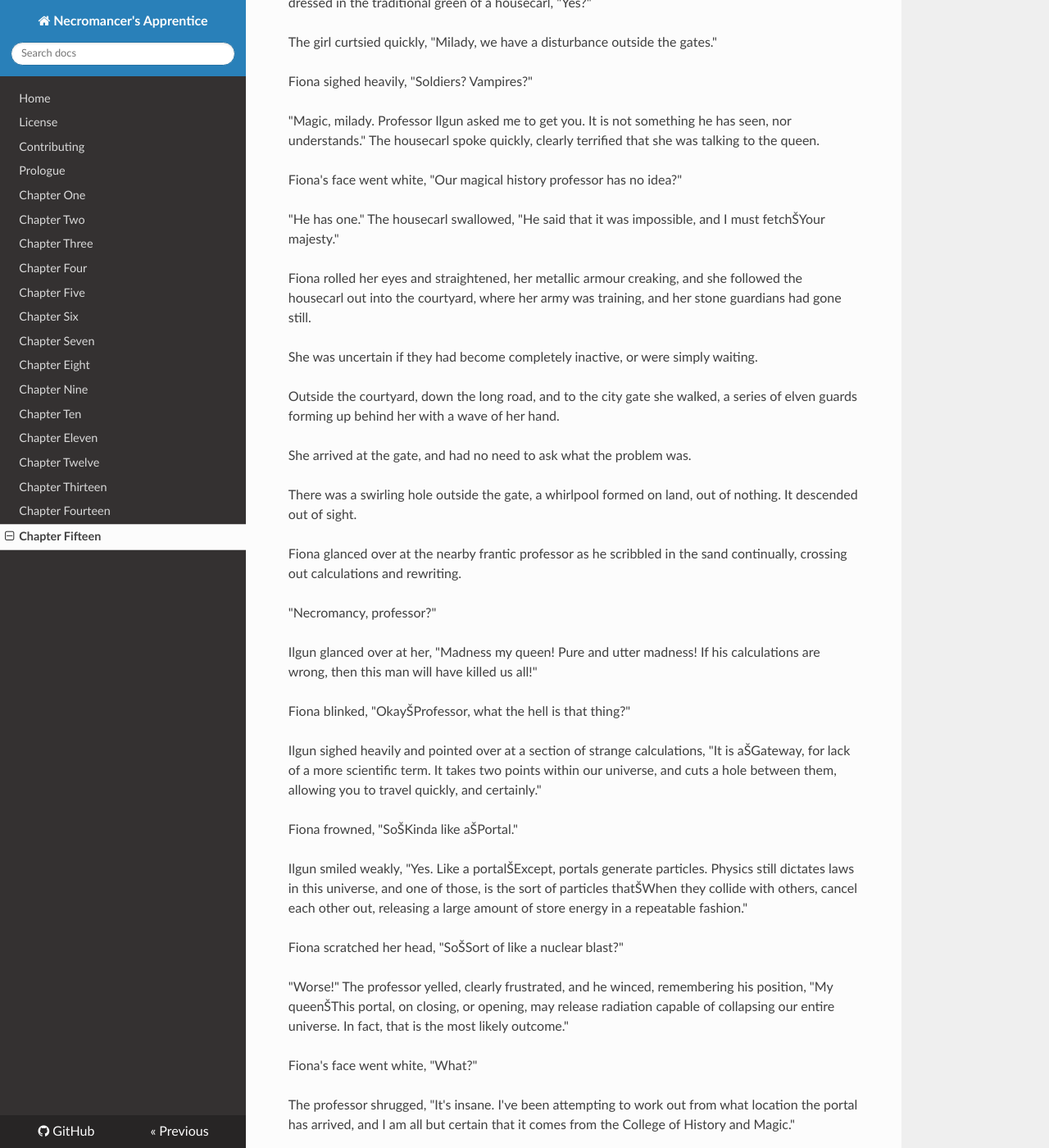
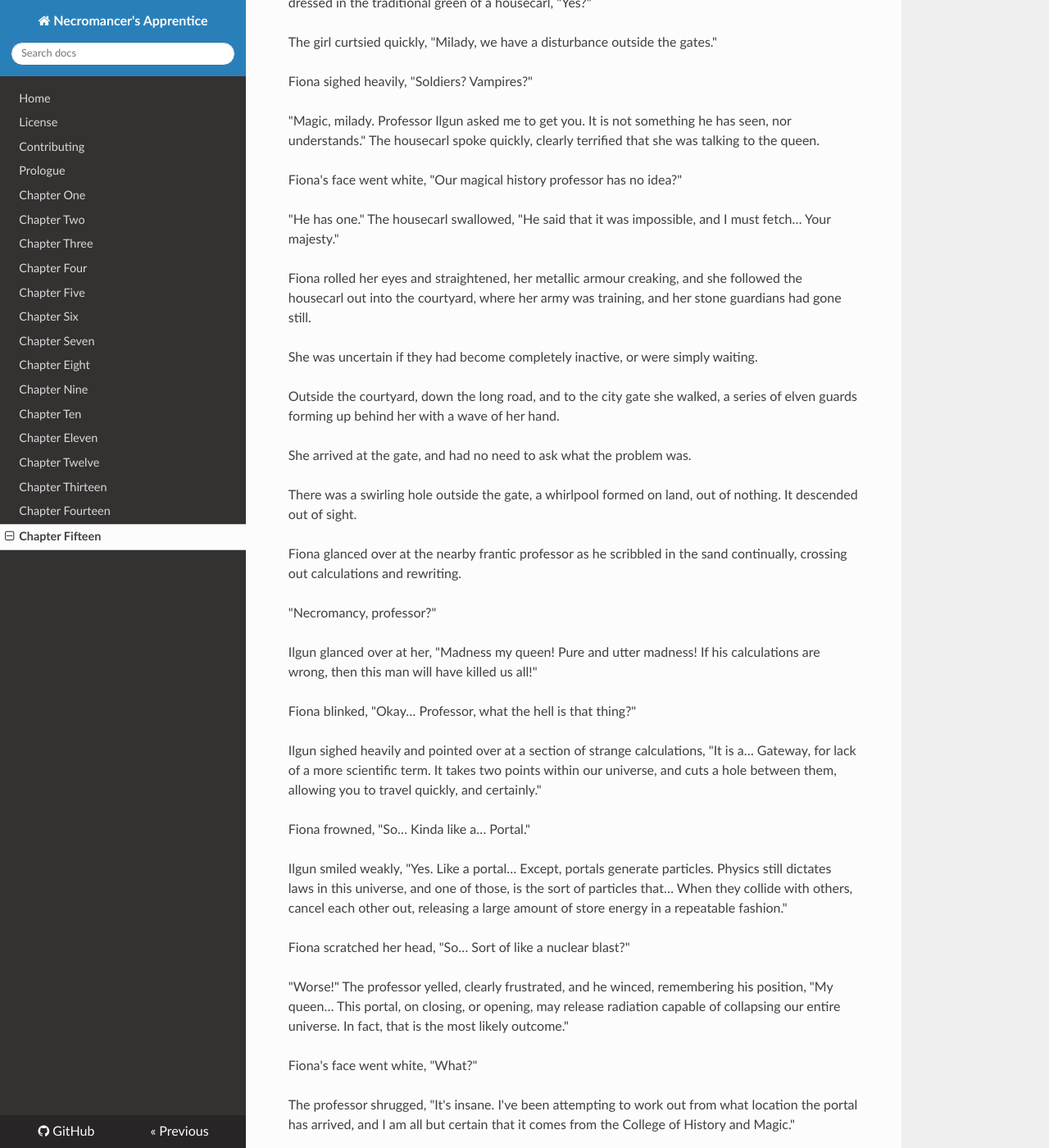
Before and after one commit to shakna-israel/NecromancersApprentice, an MkDocs documentation site: the page built from docs/015-Chapter-Fifteen.md, in a window 1280 px wide and 1400 px high, scrolled down 3173 px. Shown: the whole window at 82% size. Built offline with MkDocs 1.6.1, drawn with Linux system fonts in a browser that asks for light colours; nearby versions of some CDN libraries; old or Windows-style settings are respelled for this version of MkDocs; some of the changed text lies outside the part shown.

```diff
--- a/docs/015-Chapter-Fifteen.md
+++ b/docs/015-Chapter-Fifteen.md
@@ -1,4 +1,4 @@
-# Chapter Fifteen
+#Chapter Fifteen
 
 ![Pyromancy](https://cdn.rawgit.com/shakna-israel/NecromancersApprentice/master/docs/img/Symbol_Pyromancy.svg)
 
@@ -59,7 +59,7 @@ Fiona sighed heavily, "Soldiers? Vampires?"
 
 Fiona's face went white, "Our magical history professor has no idea?"
 
-"He has one." The housecarl swallowed, "He said that it was impossible, and I must fetchŠYour majesty."
+"He has one." The housecarl swallowed, "He said that it was impossible, and I must fetch… Your majesty."
 
 Fiona rolled her eyes and straightened, her metallic armour creaking, and she followed the housecarl out into the courtyard, where her army was training, and her stone guardians had gone still.
 
@@ -77,17 +77,17 @@ Fiona glanced over at the nearby frantic professor as he scribbled in the sand c
 
 Ilgun glanced over at her, "Madness my queen! Pure and utter madness! If his calculations are wrong, then this man will have killed us all!"
 
-Fiona blinked, "OkayŠProfessor, what the hell is that thing?"
+Fiona blinked, "Okay… Professor, what the hell is that thing?"
 
-Ilgun sighed heavily and pointed over at a section of strange calculations, "It is aŠGateway, for lack of a more scientific term. It takes two points within our universe, and cuts a hole between them, allowing you to travel quickly, and certainly."
+Ilgun sighed heavily and pointed over at a section of strange calculations, "It is a… Gateway, for lack of a more scientific term. It takes two points within our universe, and cuts a hole between them, allowing you to travel quickly, and certainly."
 
-Fiona frowned, "SoŠKinda like aŠPortal."
+Fiona frowned, "So… Kinda like a… Portal."
 
-Ilgun smiled weakly, "Yes. Like a portalŠExcept, portals generate particles. Physics still dictates laws in this universe, and one of those, is the sort of particles thatŠWhen they collide with others, cancel each other out, releasing a large amount of store energy in a repeatable fashion."
+Ilgun smiled weakly, "Yes. Like a portal… Except, portals generate particles. Physics still dictates laws in this universe, and one of those, is the sort of particles that… When they collide with others, cancel each other out, releasing a large amount of store energy in a repeatable fashion."
 
-Fiona scratched her head, "SoŠSort of like a nuclear blast?"
+Fiona scratched her head, "So… Sort of like a nuclear blast?"
 
-"Worse!" The professor yelled, clearly frustrated, and he winced, remembering his position, "My queenŠThis portal, on closing, or opening, may release radiation capable of collapsing our entire universe. In fact, that is the most likely outcome."
+"Worse!" The professor yelled, clearly frustrated, and he winced, remembering his position, "My queen… This portal, on closing, or opening, may release radiation capable of collapsing our entire universe. In fact, that is the most likely outcome."
 
 Fiona's face went white, "What?"
 
@@ -119,7 +119,7 @@ Fiona drew her sword, and she heard her soldiers following suit as they regained
 
 Kyle shrugged, "Suit yourself."
 
-Fiona's eyes bulged as the gates swung open and Kyle walked through unimpeded, and she stared, "ThatŠThat wasŠEnchanted."
+Fiona's eyes bulged as the gates swung open and Kyle walked through unimpeded, and she stared, "That… That was… Enchanted."
 
 Kyle nodded, "Yep. Designed to make sure that the entire Elvish Kingdom would go on alert if someone other than the gatekeeper or royalty opened the gate. Also meant to unleash something to do with fire and growing trees. Not quite sure how that would actually work."
 
@@ -189,15 +189,15 @@ Ilgun glanced at them and then back up, "No. You're wrong."
 
 Fiona burst out laughing, "Professor, you're talking to a Necromancer. He's died and come back, and manage to create a portal. Seriously."
 
-"He was wrong!" The professor growled, and then swallowed, "My queenŠThisŠNecromancerŠOnly arrived several hours after beginning his travel. It was not instantaneous, his equations are wrong."
+"He was wrong!" The professor growled, and then swallowed, "My queen… This… Necromancer… Only arrived several hours after beginning his travel. It was not instantaneous, his equations are wrong."
 
 "It's to allow for the exotic particles to dissipate without ripping the universe a new singularity." Kyle said with a smile, "It's intentional."
 
 Ilgun paused and Kyle smiled at her, "Your soldier is on the roof behind you. Sort of precarious, but I didn't kill him."
 
-She glanced up and laughed as she saw the soldier balancing on a pole on top of a roof, and turned back, "Right. So, KyleŠWhat the hell is going on?"
+She glanced up and laughed as she saw the soldier balancing on a pole on top of a roof, and turned back, "Right. So, Kyle… What the hell is going on?"
 
-He sighed heavily, "IŠThis comes down to you and Abigail."
+He sighed heavily, "I… This comes down to you and Abigail."
 
 Fiona blinked in surprise, "It isn't about you?"
 
@@ -233,13 +233,13 @@ Kyle laughed, "I'm here now, Fi. For you."
 
 She blinked, "You think you can do something?"
 
-He winced, "I need a day to recharge from the wormholeŠThat wasn't easy. Also, I turn to stone during the day, and sunrise ain't far away. But, tomorrow night, I can create an enchantment that will slave the will of anything unliving inside your borders, to you."
+He winced, "I need a day to recharge from the wormhole… That wasn't easy. Also, I turn to stone during the day, and sunrise ain't far away. But, tomorrow night, I can create an enchantment that will slave the will of anything unliving inside your borders, to you."
 
 Fiona blinked, "Wow. Really? And that would help?"
 
 "Vampire body guards." Kyle said and smiled, "Could you ask for anything faster?"
 
-She smiled and nodded, "AwesomeŠSo, I have to keep you safe, in a Kingdom that hates your guts, whilst a renegade group wants to kill the both of us."
+She smiled and nodded, "Awesome… So, I have to keep you safe, in a Kingdom that hates your guts, whilst a renegade group wants to kill the both of us."
 
 "Just one day. Like twelve hours. Maybe thirteen." Kyle smiled sheepishly.
 
@@ -750,7 +759,7 @@ Kyle laughed, "It took both Bellum and I to open a portal for one man."
 
 "You are not Professor Duke." Candice sneered, "He knows more than you."
 
-Kyle.frowned, "It takes raw power."
+Kyle frowned, "It takes raw power."
 
 "No, it does not." Duke said, sliding through a nearby wall, "I will handle, now, go Kyle."
 
```
Also changed, not shown: other parts of docs/015-Chapter-Fifteen.md (+19 -10 lines).
